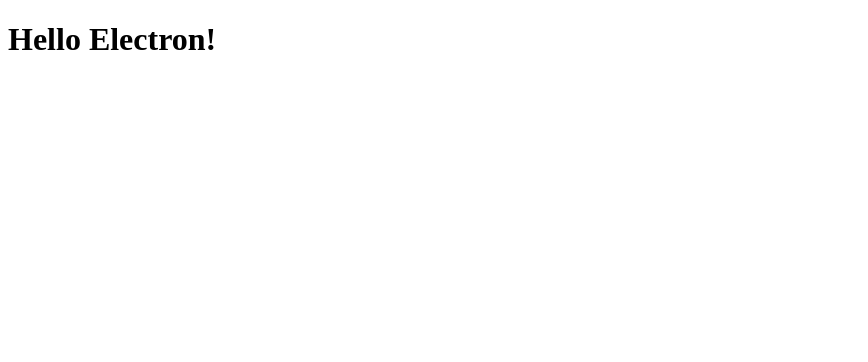
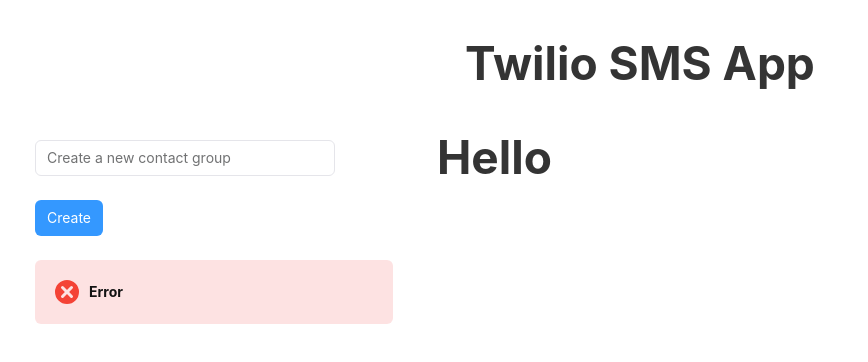
Before and after one commit to caleb-bender/twilio-sms-app, a React (Create React App) app in the folder react-app/: page / in a window 1280 px wide. Shown: the top 362 px of the page, without its empty margins (0-868 px from the left). Built offline with nearby package versions, Linux system fonts and the light colour scheme.

Commit message:
building layout for twilio app

```diff
--- a/react-app/public/index.html
+++ b/react-app/public/index.html
@@ -4,9 +4,18 @@
     <meta charset="UTF-8">
     <meta http-equiv="X-UA-Compatible" content="IE=edge">
     <meta name="viewport" content="width=device-width, initial-scale=1.0">
+    <!-- CSS only -->
     <title>Twilio SMS App</title>
 </head>
 <body>
+    <style>
+        html, body {
+            height: 100%;
+        }
+        div#root {
+            height: 100%;
+        }
+    </style>
     <noscript>You need to enable JavaScript to run this app.</noscript>
     <div id="root"></div>
 </body>
--- a/react-app/src/App.tsx
+++ b/react-app/src/App.tsx
@@ -1,7 +1,28 @@
+/**
+ * App.tsx
+ * Description: The main component of the react application that renders all other components.
+ * Use Cases: It is injected first into the DOM
+ */
+
 import React from "react";
+import { Container, Header, Sidebar, Content, FlexboxGrid, Col } from "rsuite";
+import ContactGroupDisplayList from "./components/contact-groups/ContactGroupDisplayList";
+import "rsuite/dist/rsuite.min.css";
 
 function App() {
-    return <h1>Hello Electron!</h1>;
+    return <>
+        <h1 style={{ textAlign: "center", margin: "2rem" }}>Twilio SMS App</h1>
+        <FlexboxGrid justify="start" style={{ height: "100%", margin: "1rem", flexWrap: "wrap" }}>
+            <FlexboxGrid.Item as={Col} style={{ minWidth: "330px", flexGrow: "1", width: "33%" }}>
+                <ContactGroupDisplayList />
+            </FlexboxGrid.Item>
+            <FlexboxGrid.Item as={Col} style={{ minWidth: "330px", flexGrow: "2", width: "66%" }}>
+                <Content>
+                    <h1>Hello</h1>
+                </Content>
+            </FlexboxGrid.Item>
+        </FlexboxGrid>
+    </>;
 }
 
 export default App;
--- /dev/null
+++ b/react-app/src/components/contact-groups/ContactGroupCreationForm.tsx
@@ -0,0 +1,18 @@
+/**
+ * ContactGroupCreationForm.tsx
+ * Description: Creates a new contact group and saves it in the file system
+ */
+
+import React from "react";
+import { Form, Button, Input, Message, FlexboxGrid, Col } from "rsuite";
+
+export default function ContactGroupCreationForm() {
+
+    return <Form layout="inline" style={{ width: "100%" }}>
+        <Form.Group controlId="contact-group-name">
+            <Form.Control name="contact-group-name" placeholder="Create a new contact group"/>
+        </Form.Group>
+        <Button appearance="primary" name="submit" type="submit">Create</Button>
+        <Message showIcon type="error" header="Error"/>
+    </Form>;
+}
--- /dev/null
+++ b/react-app/src/components/contact-groups/ContactGroupDisplayList.tsx
@@ -0,0 +1,16 @@
+/**
+ * ContactGroupDisplayList.tsx
+ * Description: A list of created contact group components in addition to the contact group creation form.
+ */
+
+import React from "react";
+import { Container } from "rsuite";
+import ContactGroupCreationForm from "./ContactGroupCreationForm";
+
+
+export default function ContactGroupDisplayList() {
+
+    return <div style={{ margin: "1em" }}>
+        <ContactGroupCreationForm />
+    </div>;
+}
--- a/react-app/src/index.tsx
+++ b/react-app/src/index.tsx
@@ -1,3 +1,8 @@
+/**
+ * index.tsx
+ * Description: The entry point of the application.
+ */
+
 import React from "react";
 import ReactDOM from "react-dom";
 import App from "./App";
```
Also changed, not shown: 1 other file (tests, documents, lock files or other folders).
